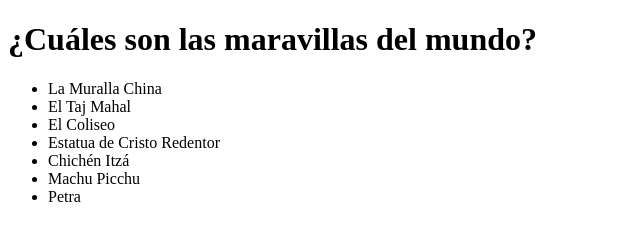
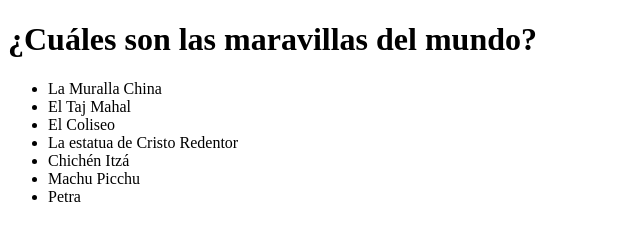
Before and after one commit to bethsaav/Proyecto-modulo6, a plain HTML site: page index.html in a window 1280 px wide. Shown: the full height of the page, 0-640 px from the left. Drawn offline with Linux system fonts and the light colour scheme.

Commit message:
version2

```diff
--- a/index.html
+++ b/index.html
@@ -11,7 +11,7 @@
         <li>La Muralla China</li>
         <li>El Taj Mahal</li>
         <li>El Coliseo</li>
-        <li>Estatua de Cristo Redentor</li>
+        <li>La estatua de Cristo Redentor</li>
         <li>Chichén Itzá</li>
         <li>Machu Picchu</li>
         <li>Petra</li>
```
